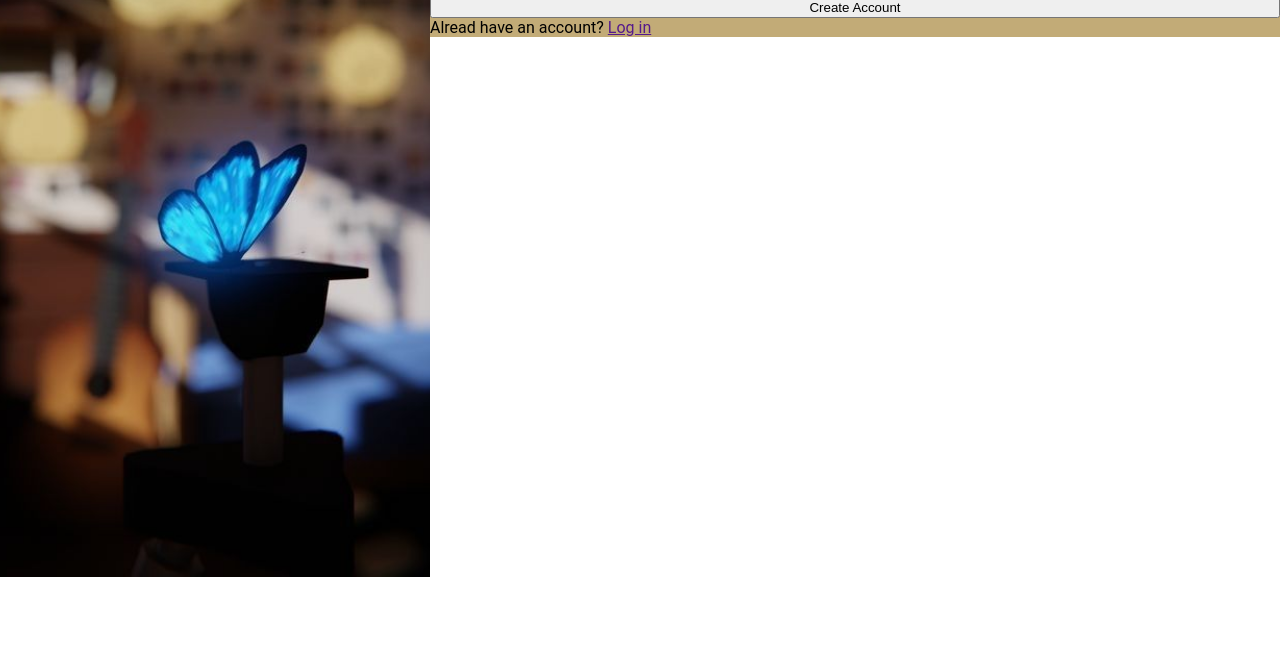
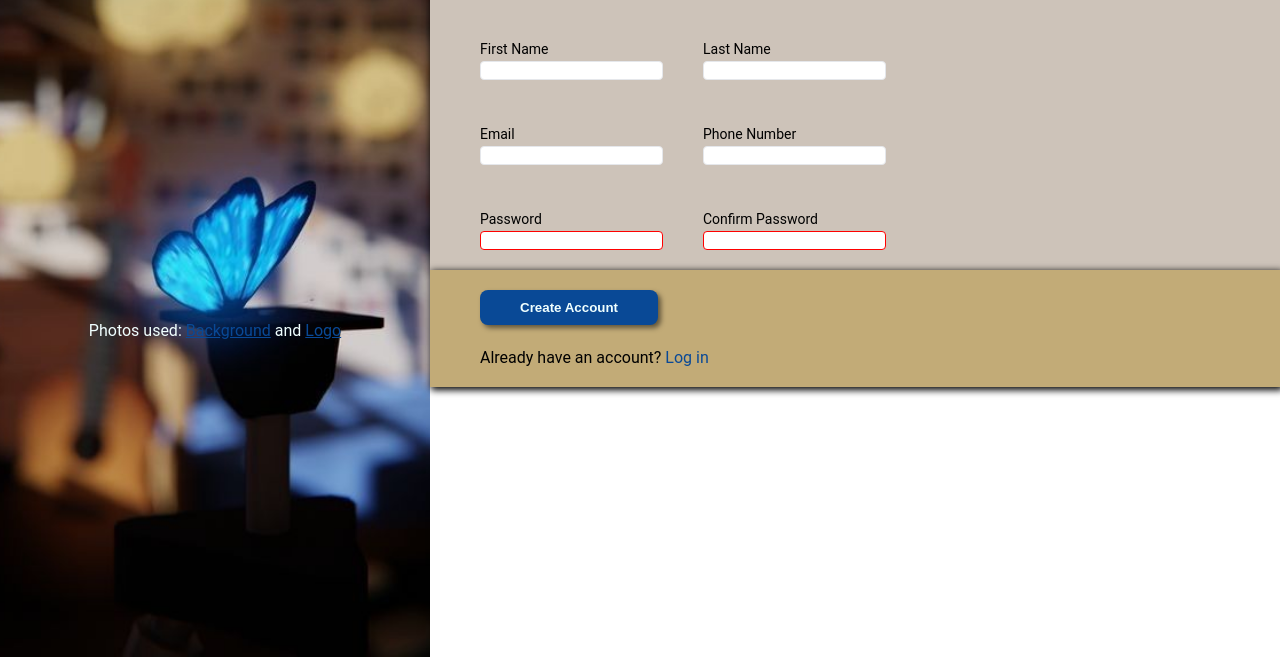
Before and after one commit to HuanSwallo/sign-up-form, a plain HTML site: page index.html in a window 1280 px wide. Shown: the part 223-880 px from the top of the page. Before the commit the page ends 800 px from the top, so only its background shows below. Drawn offline with Linux system fonts and the light colour scheme; a web font is replaced by a local one.

Commit message:
finished everything required in the project. no javascript for this project.

```diff
--- a/index.html
+++ b/index.html
@@ -13,40 +13,55 @@
                 <img src="./images/sidebar-logo.png" alt="logo of rewinding" id="logo-img">
                 <span id="logo-title">Welcome</span>
             </div>
+            <div class="credit">
+                <div class="credit-text">Photos used: <a class="credit-link" href="https://www.pinterest.com/pin/93942342225928399/" target="_blank">Background</a> and <a class="credit-link" href="https://pngimg.com/image/93704" target="_blank">Logo</a></div>
+            </div>
         </div>
         <div class="content">
             <div class="message">
-                <div class="message-text">Welcome to my sign-up page! I created this page to help improve my HTML and CSS skills. <br>Sign up now by filling your information below.</div>
+                <div class="message-text">Welcome to my sign-up page! I created this page to help improve my HTML and CSS skills using labels and inputs. No JavaScript has been implemented yet. <br><br>Sign up now by filling your information below.</div>
             </div>
             <div class="login">
                 <div class="login-header">Let's do this!</div>
-                <div>
+                <div class="form-group">
+                    <div class="field">
                         <label for="firstName">First Name</label>
                         <input type="text" id="firstName" name="firstName">
+                    </div>
 
+                    <div class="field">
                         <label for="lastName">Last Name</label>
                         <input type="text" id="lastName" name="lastName">
                     </div>
+                </div>
 
-                <div>
+                <div class="form-group">
+                    <div class="field">
                         <label for="email">Email</label>
                         <input type="email" id="email" name="email">
+                    </div>
 
+                    <div class="field">
                         <label for="phoneNumber">Phone Number</label>
                         <input type="tel" id="phoneNumber" name="phoneNumber">
                     </div>
+                </div>
 
-                <div>
+                <div class="form-group">
+                    <div class="field">
                         <label for="password">Password</label>
-                    <input type="password" id="password" name="password">
+                        <input type="password" id="password" name="password" required minlength="8">
+                    </div>
 
+                    <div class="field">
                         <label for="confirmPassword">Confirm Password</label>
-                    <input type="password" id="confirmPassword" name="confirmPassword">
+                        <input type="password" id="confirmPassword" name="confirmPassword" required minlength="8">
+                    </div>
                 </div>
             </div>
             <div class="submit">
-                <button type="submit">Create Account</button>
-                <div class="submit-text">Alread have an account? <a href="">Log in</a></div>
+                <button type="submit" id="submit-button">Create Account</button>
+                <div class="submit-text">Already have an account? <a href="">Log in</a></div>
             </div>
         </div>
     </div>
--- a/styles.css
+++ b/styles.css
@@ -3,23 +3,57 @@
     box-sizing: border-box;
 }
 
-body {
+body, html {
     margin: 0;
     padding: 0;
-    height: 100vh;
-    display: flex;
-    flex-direction: column;
+    min-height: 100%;
+}
+
+body {
     font-family: Roboto, sans-serif;
+}
+
+a {
+    text-decoration: none;
+    color: #094996;
+    cursor: pointer;
+}
+
+button {
+    cursor: pointer;
+}
+
+button:hover {
+    transform: scale(0.95);
+}
+
+label {
+    margin-top: 6px;
+    font-size: 14px;
+}
+
+input {
+    border: 1px solid #E5E7EB;
+    border-radius: 4px;
+}
+
+input:invalid {
+    border: 1px solid red;
+}
+
+input:focus {
+  border: 1px solid #094996;
+  box-shadow: 0 0 4px #094996;
+  outline: none; /* removes default focus outline */
 }
 
 .container {
     display: flex;
-    flex: 1;
+    height: 110vh; /* everything is stretched within the screen */
 }
 
 .sidebar {
     width: 430px;
-    height: 100vh;
     background-image: url(./images/sidebar-background.png);
     background-size: cover;
     background-position: center center;
@@ -59,6 +93,22 @@ body {
     font-family: "Sofia", Roboto, sans-serif;
 }
 
+.credit {
+    display: flex;
+    justify-content: center;
+    align-items: center;
+    position: relative;
+    top: 470px;
+}
+
+.credit-text {
+    color: azure;
+}
+
+.credit-link {
+    text-decoration: underline;
+}
+
 .content {
     display: flex;
     flex: 1;
@@ -66,21 +116,55 @@ body {
 }
 
 .message {
-    display: flex;
-    justify-content: center;
-    align-items: center;
     padding: 50px;
     background-color: #c2ab77;
+    font-size: 18px;
+    font-weight: 700;
 }
+
 
 .login {
     display: flex;
     flex-direction: column;
-    background-color: #c0b8b6;
+    background-color: #cdc3b9;
+    box-shadow: 2px 2px 7px 1px black;
+}
+
+.login-header {
+    padding: 15px 50px;
+    font-size: 20px;
+    font-weight: 700;
+}
+
+.form-group {
+    display: flex;
+    gap: 40px;
+    padding: 20px 50px;
+}
+
+.field {
+    display: flex;
+    flex-direction: column;
+    gap: 4px;
 }
 
 .submit {
-    display: flex;
-    flex-direction: column;
+    box-shadow: 2px 2px 7px 1px black;
     background-color: #c2ab77;
+    padding: 20px 50px;
+    gap: 32px;
 }
+
+#submit-button {
+    padding: 10px 40px;
+    border: none;
+    border-radius: 8px;
+    background-color: #094996;
+    box-shadow: 3px 3px 5px rgba(0, 0, 0, 0.5);
+    color: azure;
+    font-weight: 700;
+}
+
+.submit-text {
+    margin-top: 23px;
+}
```
Lines whose indentation alone changed are shown as unchanged.
